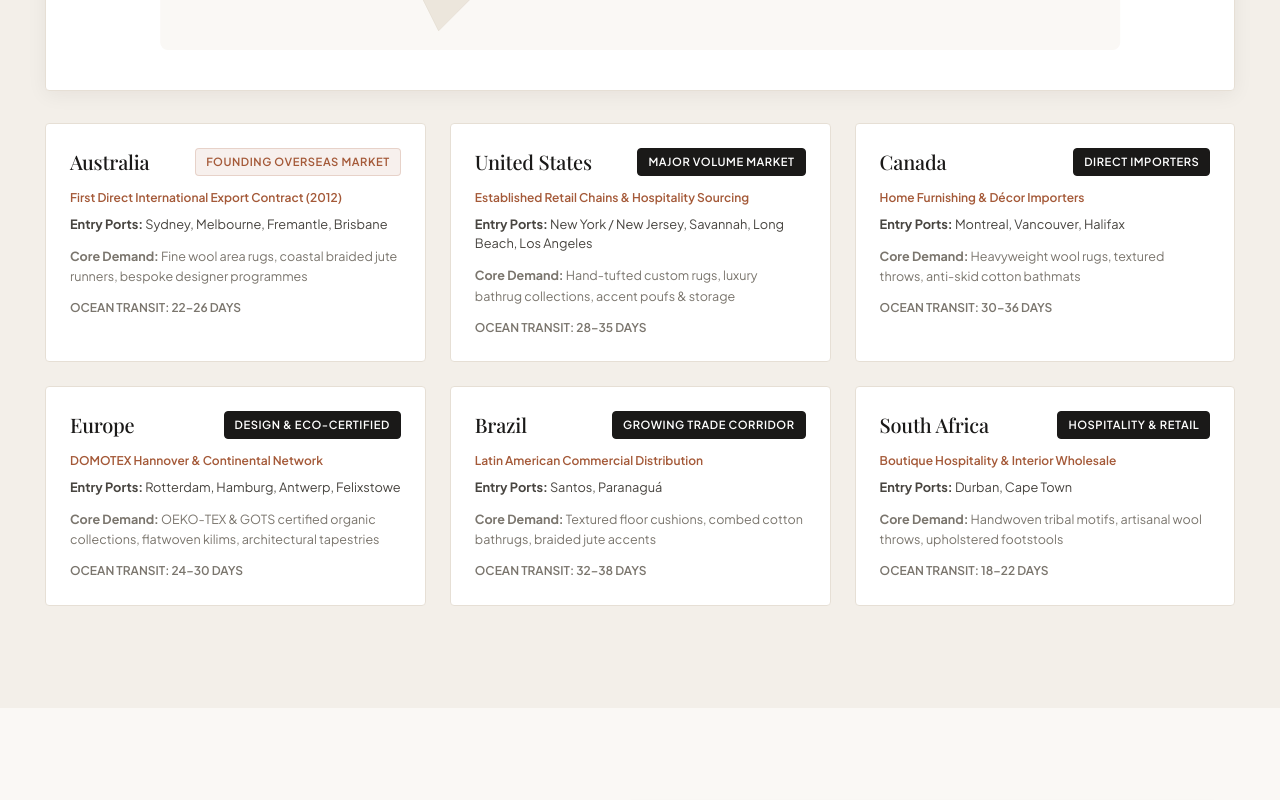
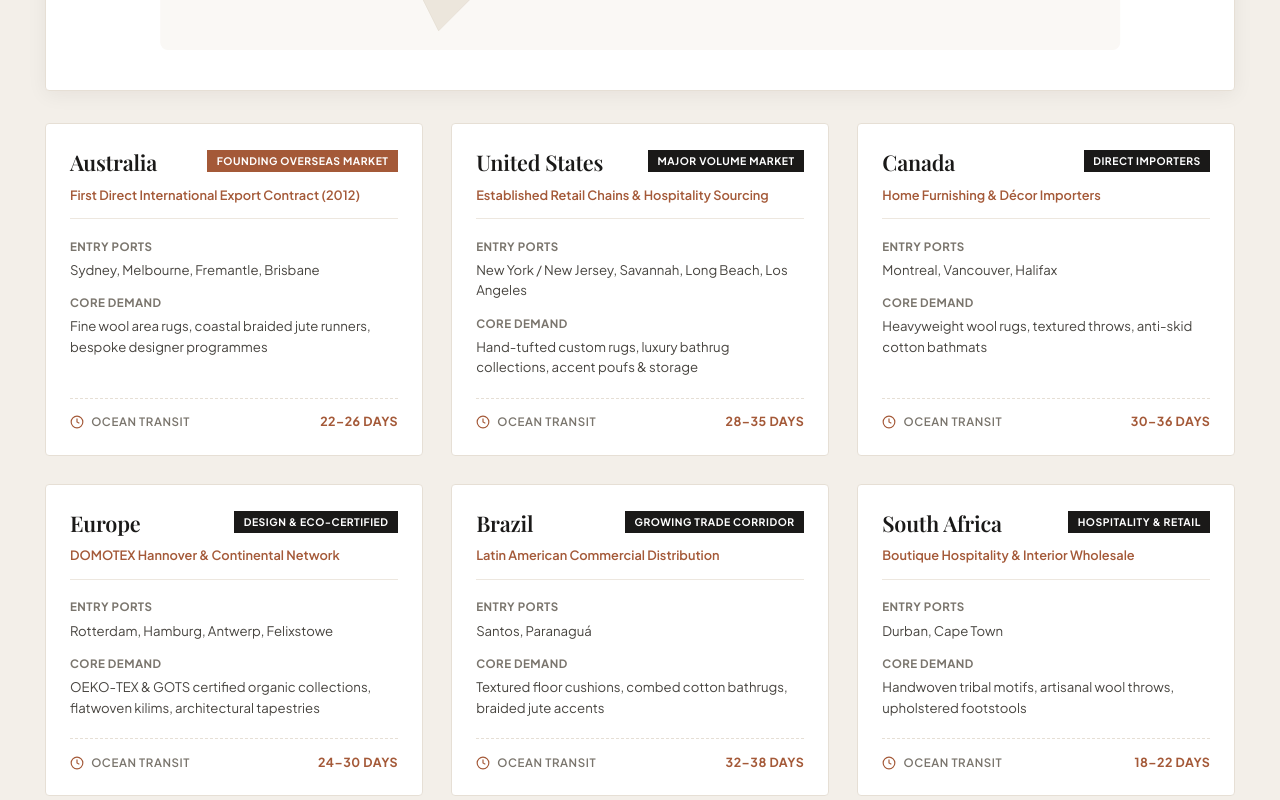
Before and after one commit to fitvinaybhardwaj-ux/real-carpets-india--website, a plain HTML site: page contact.html in a window 1280 px wide. Shown: the part 1320-2120 px from the top of the page. Drawn offline with nearby package versions, Linux system fonts and the light colour scheme; a web font is replaced by a local one.

Commit message:
Refactor global market corridor cards with 3-column symmetrical grid, equal card heights, and polished spacing

```diff
--- a/assets/css/components.css
+++ b/assets/css/components.css
@@ -1937,57 +1937,165 @@
 
 .map-corridor-cards {
   display: grid;
-  grid-template-columns: repeat(auto-fit, minmax(280px, 1fr));
-  gap: 1.5rem;
+  grid-template-columns: repeat(3, 1fr);
+  gap: 1.75rem;
 }
 
 .corridor-card {
+  display: flex;
+  flex-direction: column;
   background-color: var(--bg-surface);
   border: 1px solid var(--border-color);
   border-radius: var(--radius-sm);
-  padding: 1.5rem;
+  padding: 1.65rem 1.5rem 1.4rem;
   transition: all var(--transition-normal);
   cursor: pointer;
+  box-shadow: var(--shadow-sm);
+  position: relative;
+  height: 100%;
 }
 
 .corridor-card:hover, .corridor-card.active {
   border-color: var(--accent-terracotta);
-  box-shadow: var(--shadow-hover);
+  box-shadow: 0 10px 28px rgba(164, 89, 56, 0.12);
   transform: translateY(-3px);
 }
 
+.corridor-card.active {
+  background-color: #FFFFFF;
+  border-width: 1.5px;
+  border-color: var(--accent-terracotta);
+}
+
 .corridor-header {
   display: flex;
-  align-items: center;
+  align-items: flex-start;
   justify-content: space-between;
-  margin-bottom: 0.75rem;
+  gap: 0.75rem;
+  margin-bottom: 0.65rem;
 }
 
 .corridor-country {
   font-family: var(--font-serif);
-  font-size: 1.25rem;
-  color: var(--text-primary);
+  font-size: 1.35rem;
+  font-weight: 600;
+  color: var(--text-primary);
+  line-height: 1.2;
+  margin: 0;
+  letter-spacing: -0.01em;
+}
+
+.corridor-badge {
+  flex-shrink: 0;
+  display: inline-flex;
+  align-items: center;
+  padding: 0.3rem 0.6rem;
+  font-size: 0.65rem;
+  font-weight: 700;
+  text-transform: uppercase;
+  letter-spacing: 0.05em;
+  border-radius: var(--radius-xs);
+  background-color: var(--text-primary);
+  color: #FFFFFF;
+  line-height: 1.2;
+  white-space: nowrap;
+}
+
+.corridor-badge.corridor-badge-highlight {
+  background-color: var(--accent-terracotta);
+  color: #FFFFFF;
 }
 
 .corridor-milestone {
-  font-size: 0.75rem;
+  font-size: 0.8rem;
   font-weight: 600;
   color: var(--accent-terracotta);
-  margin-bottom: 0.5rem;
-}
-
-.corridor-ports {
-  font-size: 0.8rem;
+  line-height: 1.4;
+  margin-bottom: 1.15rem;
+  padding-bottom: 0.85rem;
+  border-bottom: 1px solid var(--border-subtle);
+}
+
+.corridor-details {
+  display: flex;
+  flex-direction: column;
+  gap: 0.85rem;
+  margin-bottom: 1.25rem;
+}
+
+.corridor-info-row {
+  display: flex;
+  flex-direction: column;
+  gap: 0.25rem;
+}
+
+.corridor-label {
+  font-size: 0.72rem;
+  font-weight: 700;
+  text-transform: uppercase;
+  letter-spacing: 0.04em;
+  color: var(--text-muted);
+}
+
+.corridor-val {
+  font-size: 0.825rem;
   color: var(--text-secondary);
-  line-height: 1.5;
-  margin-bottom: 0.75rem;
+  line-height: 1.55;
 }
 
 .corridor-leadtime {
-  font-size: 0.75rem;
+  margin-top: auto;
+  padding-top: 0.85rem;
+  border-top: 1px dashed var(--border-color);
+  display: flex;
+  align-items: center;
+  justify-content: space-between;
+  gap: 0.5rem;
+}
+
+.leadtime-label {
+  display: inline-flex;
+  align-items: center;
+  gap: 0.45rem;
+  font-size: 0.72rem;
   font-weight: 600;
   text-transform: uppercase;
+  letter-spacing: 0.05em;
   color: var(--text-muted);
+}
+
+.leadtime-label svg {
+  color: var(--accent-terracotta);
+}
+
+.leadtime-val {
+  font-size: 0.78rem;
+  font-weight: 700;
+  text-transform: uppercase;
+  letter-spacing: 0.04em;
+  color: var(--accent-terracotta);
+}
+
+@media (max-width: 1080px) {
+  .map-corridor-cards {
+    grid-template-columns: repeat(2, 1fr);
+    gap: 1.5rem;
+  }
+}
+
+@media (max-width: 640px) {
+  .map-corridor-cards {
+    grid-template-columns: 1fr;
+    gap: 1.25rem;
+  }
+
+  .corridor-card {
+    padding: 1.35rem 1.25rem;
+  }
+
+  .corridor-header {
+    flex-wrap: wrap;
+  }
 }
 
 /* ==========================================================================
--- a/assets/js/map.js
+++ b/assets/js/map.js
@@ -117,16 +117,29 @@
       <div class="corridor-card" data-code="${m.code}">
         <div class="corridor-header">
           <h4 class="corridor-country">${m.name}</h4>
-          <span class="badge ${m.code === 'AU' ? 'badge-terracotta' : 'badge-dark'}">${m.badge}</span>
+          <span class="corridor-badge ${m.code === 'AU' ? 'corridor-badge-highlight' : ''}">${m.badge}</span>
         </div>
         <div class="corridor-milestone">${m.milestone}</div>
-        <div class="corridor-ports">
-          <strong>Entry Ports:</strong> ${m.ports.join(', ')}
+        <div class="corridor-details">
+          <div class="corridor-info-row">
+            <span class="corridor-label">Entry Ports</span>
+            <span class="corridor-val">${m.ports.join(', ')}</span>
+          </div>
+          <div class="corridor-info-row">
+            <span class="corridor-label">Core Demand</span>
+            <span class="corridor-val">${m.focus}</span>
+          </div>
         </div>
-        <p style="font-size: 0.785rem; color: var(--text-muted); margin-bottom: 0.75rem;">
-          <strong>Core Demand:</strong> ${m.focus}
-        </p>
-        <div class="corridor-leadtime">Ocean Transit: ${m.leadTimeFCL}</div>
+        <div class="corridor-leadtime">
+          <span class="leadtime-label">
+            <svg width="14" height="14" viewBox="0 0 24 24" fill="none" stroke="currentColor" stroke-width="2">
+              <circle cx="12" cy="12" r="10"></circle>
+              <polyline points="12 6 12 12 16 14"></polyline>
+            </svg>
+            Ocean Transit
+          </span>
+          <span class="leadtime-val">${m.leadTimeFCL}</span>
+        </div>
       </div>
     `).join('');
 
```
